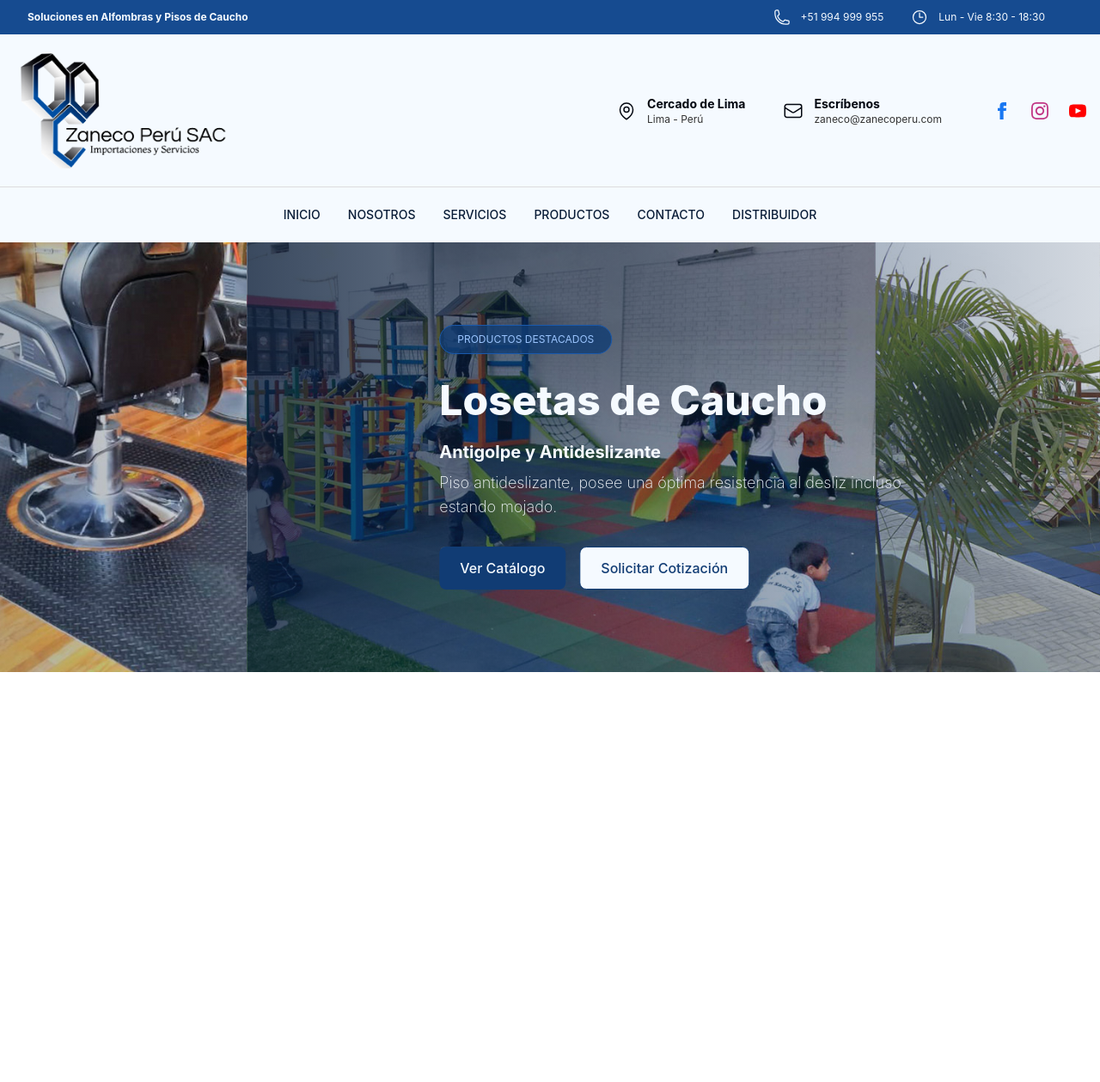
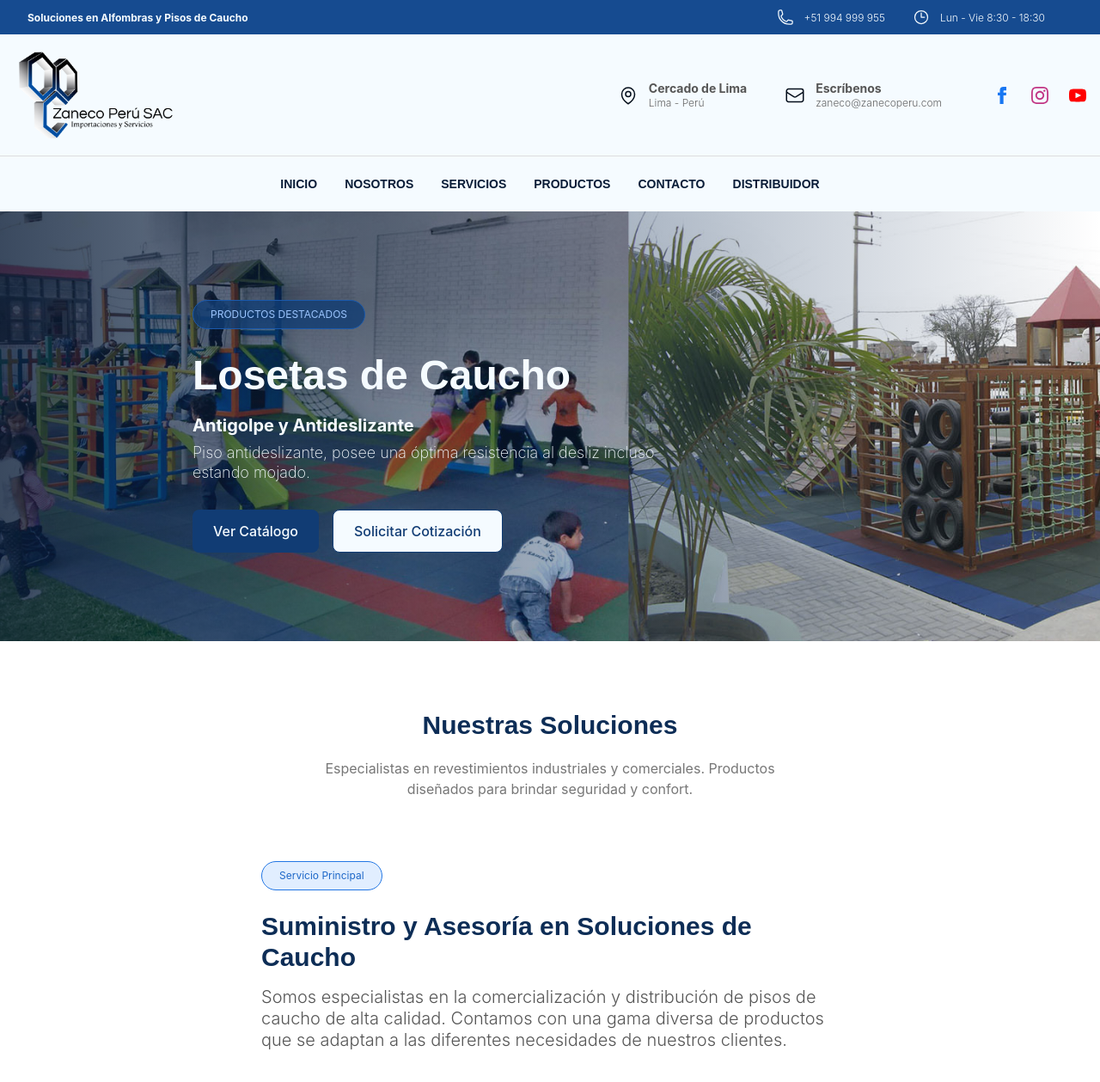
Before and after one commit to nicolaszagal/zanecowebsite, a Next.js app: page / in a window 1280 px wide. Shown: the top 1259 px of the page at 86% size. Before the commit the page ends 800 px from the top, so only its background shows below. Built offline with nearby package versions, Linux system fonts and the light colour scheme.

Commit message:
feat: Services

```diff
--- a/app/globals.css
+++ b/app/globals.css
@@ -1,8 +1,30 @@
 @import "tailwindcss";
 @config "../tailwind.config.ts";
 
+
 @layer base {
     html {
-        @apply text-primary-900;
+        @apply text-primary-800 font-body;
+        @apply bg-neutral;
     }
+
+    h1 {
+        @apply text-3xl font-heading;
+        @apply text-primary-600 font-semibold;
+    }
+
+    h2 {
+        @apply text-secondary-600;
+    }
+
+    p {
+        @apply text-secondary-800 font-light;
+        @apply text-xl leading-tight;
+    }
+
+    li {
+        @apply text-primary-700 font-medium;
+        @apply text-lg leading-tight;
+    }
+
 }
--- a/app/page.tsx
+++ b/app/page.tsx
@@ -1,8 +1,12 @@
 import "./globals.css"
 import Hero from "@/components/layout/home/Hero";
+import OurServices from "@/components/layout/home/OurServices";
 
 export default function Home() {
 return (
-    <Hero/>
+    <section>
+        <Hero/>
+        <OurServices/>
+    </section>
   );
 }
--- a/components/layout/Header.tsx
+++ b/components/layout/Header.tsx
@@ -4,18 +4,18 @@ export default function Header() {
     return(
         <div className="w-full mx-auto flex bg-primary-400 text-neutral text-xs items-center px-8 h-10 justify-between">
             <div>
-                <p className="font-bold">Soluciones en Alfombras y Pisos de Caucho</p>
+                <p className="font-bold font-neutral text-neutral text-xs">Soluciones en Alfombras y Pisos de Caucho</p>
             </div>
             <div className="flex items-center justify-between">
                 <svg xmlns="http://www.w3.org/2000/svg" fill="none" viewBox="0 0 24 24" strokeWidth={1.5} stroke="currentColor" className="size-5">
                     <path strokeLinecap="round" strokeLinejoin="round" d="M2.25 6.75c0 8.284 6.716 15 15 15h2.25a2.25 2.25 0 0 0 2.25-2.25v-1.372c0-.516-.351-.966-.852-1.091l-4.423-1.106c-.44-.11-.902.055-1.173.417l-.97 1.293c-.282.376-.769.542-1.21.38a12.035 12.035 0 0 1-7.143-7.143c-.162-.441.004-.928.38-1.21l1.293-.97c.363-.271.527-.734.417-1.173L6.963 3.102a1.125 1.125 0 0 0-1.091-.852H4.5A2.25 2.25 0 0 0 2.25 4.5v2.25Z" />
                 </svg>
-                <p className="pl-3 px-8">+51 994 999 955</p>
+                <p className="pl-3 px-8 text-neutral text-xs">+51 994 999 955</p>
 
                 <svg xmlns="http://www.w3.org/2000/svg" fill="none" viewBox="0 0 24 24" strokeWidth={1.5} stroke="currentColor" className="size-5">
                     <path strokeLinecap="round" strokeLinejoin="round" d="M12 6v6h4.5m4.5 0a9 9 0 1 1-18 0 9 9 0 0 1 18 0Z" />
                 </svg>
-                <p className="pl-3 px-8">Lun - Vie 8:30 - 18:30</p>
+                <p className="pl-3 px-8 text-neutral text-xs">Lun - Vie 8:30 - 18:30</p>
 
             </div>
         </div>
--- a/components/layout/Navbar.tsx
+++ b/components/layout/Navbar.tsx
@@ -8,7 +8,7 @@ export default function Navbar() {
             <div className="max-w-7xl mx-auto flex items-center justify-between p-4">
                 {/*Logo*/}
                 <div className="flex img fluid items-center justify-center md:justify-start">
-                    <img src="/img/logo.png" alt="Logo" className="w-48 lg:w-64 object-contain"/>
+                    <img src="/img/logo.png" alt="Logo" className="w-32 lg:w-48 object-contain"/>
                 </div>
                 <div className="max-w-7xl flex gap-y-6 gap-x-8">
                     <div className="flex flex-col sm:flex-row">
@@ -21,7 +21,7 @@ export default function Navbar() {
                             </div>
                             <div className="mx-3 justify-center text-center md:text-left my-2">
                                 <p className="text-xs md:text-sm font-bold">Cercado de Lima</p>
-                                <p className="text-xs text-accent">Lima - Perú</p>
+                                <p className="text-xs text-secondary-700">Lima - Perú</p>
                             </div>
                         </div>
                         <div className="mx-4 flex justify-center">
@@ -32,7 +32,7 @@ export default function Navbar() {
                             </div>
                             <div className="mx-3 justify-center text-center md:text-left my-2">
                                 <p className="text-xs md:text-sm font-bold">Escríbenos</p>
-                                <p className="text-xs text-accent">zaneco@zanecoperu.com</p>
+                                <p className="text-xs text-secondary-700">zaneco@zanecoperu.com</p>
                             </div>
                         </div>
                     </div>
@@ -60,9 +60,9 @@ export default function Navbar() {
                     </div>
                 </div>
             </div>
-            <nav className="w-full border-t-1 border-secondary flex items-center justify-center">
+            <nav className="w-full border-t-1 border-secondary-50 flex items-center justify-center">
                 <div className="max-w-7xl items-center mx-auto flex justify-between px-6 h-16">
-                  <div className="flex gap-8 text-sm text-primary-700 text font-medium">
+                  <div className="flex gap-8 text-sm text-primary-700 text font-bold font-heading">
                       <Link href="/" className="hover:text-primary-400 transition">
                           INICIO
                       </Link>
--- a/components/layout/home/HeroSlide.tsx
+++ b/components/layout/home/HeroSlide.tsx
@@ -1,4 +1,4 @@
-import TopProductTag from "@/components/ui/TopProductTag";
+import Tag from "@/components/ui/Tag";
 import Button from "@/components/ui/Button";
 
 export default function HeroSlide({
@@ -27,14 +27,14 @@ export default function HeroSlide({
 
             {/* Contenido */}
             <div className="relative z-10 max-w-6xl ml-10 lg:ml-50 px-6 text-neutral">
-                <TopProductTag text="PRODUCTOS DESTACADOS" />
+                <Tag text="PRODUCTOS DESTACADOS" />
 
-                <h1 className="text-5xl font-extrabold leading-tight mb-4 max-w-150">
+                <h1 className="text-5xl font-extrabold leading-tight mb-4 max-w-150 text-neutral">
                     {title}
                 </h1>
 
-                <p className="max-w-xl text-xl font-bold mb-2">{subtitle}</p>
-                <p className="max-w-xl text-lg font-extralight mb-8">
+                <p className="max-w-xl text-xl font-bold mb-2 text-neutral">{subtitle}</p>
+                <p className="max-w-xl text-lg font-extralight mb-8 text-neutral">
                     {description}
                 </p>
 
--- /dev/null
+++ b/components/layout/home/OurServices.tsx
@@ -0,0 +1,61 @@
+import Tag from "@/components/ui/Tag";
+import Button from "@/components/ui/Button";
+
+export default function OurServices(){
+    return (
+        <section>
+            <div className="bg-white">
+                <h1 className="text-center pt-20">Nuestras Soluciones</h1>
+                <h2 className="text-center mx-auto max-w-xl py-5">Especialistas en revestimientos industriales y comerciales. Productos diseñados para brindar seguridad y confort.</h2>
+                <div className="container flex flex-row flex-wrap p-10 mx-auto justify-center items-center">
+                    <div className="text-4xl max-w-2xl">
+                        <Tag text={"Servicio Principal"} variant={"secondary"}/>
+                        <h1 className="">Suministro y Asesoría en Soluciones de Caucho</h1>
+                        <p className="py-4">Somos especialistas en la comercialización y distribución de pisos de caucho de alta calidad. Contamos con una gama diversa de productos que se adaptan a las diferentes necesidades de nuestros clientes.</p>
+                        <ul>
+                            <li className="py-4">
+                                <div className="flex items-center">
+                                    <svg xmlns="http://www.w3.org/2000/svg" fill="none" viewBox="0 0 24 24" strokeWidth={1.5} stroke="currentColor" className="size-6">
+                                        <path strokeLinecap="round" strokeLinejoin="round" d="m4.5 12.75 6 6 9-13.5" />
+                                    </svg>
+                                    <h1 className="text-lg mx-2">Evaluación de Espacios</h1>
+                                </div>
+                                <p className="text-sm mx-8">Análisis completo del área a intervenir para determinar la mejor solución</p>
+                            </li>
+                            <li className="py-4">
+                                <div className="flex items-center">
+                                    <svg xmlns="http://www.w3.org/2000/svg" fill="none" viewBox="0 0 24 24" strokeWidth={1.5} stroke="currentColor" className="size-6">
+                                        <path strokeLinecap="round" strokeLinejoin="round" d="m4.5 12.75 6 6 9-13.5" />
+                                    </svg>
+                                    <h1 className="text-lg mx-2">Garantía de Calidad</h1>
+                                </div>
+                                <p className="text-sm mx-8">Productos verificados al 100%, fabricados con estándares internacionales</p>
+                            </li>
+                            <li className="py-4">
+                                <div className="flex items-center">
+                                    <svg xmlns="http://www.w3.org/2000/svg" fill="none" viewBox="0 0 24 24" strokeWidth={1.5} stroke="currentColor" className="size-6">
+                                        <path strokeLinecap="round" strokeLinejoin="round" d="m4.5 12.75 6 6 9-13.5" />
+                                    </svg>
+                                    <h1 className="text-lg mx-2">Asesoría Integral</h1>
+                                </div>
+                                <p className="text-sm mx-8">Te acompañamos en todo el proceso, desde la selección hasta la implementación</p>
+                            </li>
+                        </ul>
+                        <div className="text-sm mx-auto my-5">
+                            <Button text="Solicitar Cotización" variant={"primary"}/>
+                        </div>
+                    </div>
+                    <div>
+                        <img src="/img/home/service.jpg" alt="Servicio Principal" className="max-w-2xl w-full h-auto rounded-lg"/>
+                    </div>
+                </div>
+            </div>
+            <div className="bg-neutral my-20">
+                <h1 className="text-center">Servicios Complementarios</h1>
+                <h2 className="text-center mx-auto max-w-xl my-5">Además de la venta y asesoría, ofrecemos servicios adicionales para garantizar la máxima durabilidad de nuestros productos.</h2>
+
+
+            </div>
+        </section>
+    )
+}
--- /dev/null
+++ b/components/ui/Tag.tsx
@@ -0,0 +1,19 @@
+type TagProps = {
+    text: string;
+    variant?: "primary" | "secondary";
+}
+
+export default function Tag({text, variant = "primary"}: TagProps) {
+    const baseStyles = "inline-block px-5 py-2 rounded-full text-xs mb-6";
+
+    const variants = {
+        primary: "bg-primary-500/80 border border-primary-300 text-primary-50",
+        secondary: "bg-primary-50/30 border border-primary-100 text-primary-200"
+    }
+
+    return (
+        <span className={`${baseStyles} ${variants[variant]}`}>
+            {text}
+        </span>
+    );
+}
--- a/components/ui/TopProductTag.tsx
+++ /dev/null
@@ -1,7 +0,0 @@
-export default function TopProductTag({ text }: {text: string}) {
-    return (
-        <span className="inline-block bg-primary-500/80 border border-primary-300 text-primary-50  px-5 py-2 rounded-full text-xs mb-6">
-            {text}
-        </span>
-    );
-}
--- a/tailwind.config.ts
+++ b/tailwind.config.ts
@@ -6,6 +6,12 @@ const config: Config = {
         "./components/**/*.{js,ts,jsx,tsx,mdx}",
     ],
     theme: {
+        extend: {
+            fontFamily: {
+                heading: ["Montserrat", "sans-serif"],
+                body: ["Inter", "sans-serif"],
+            }
+        },
         colors: {
             primary: {
                 50: "#9bc5ff",
@@ -19,9 +25,19 @@ const config: Config = {
                 800: "#040E1B",
                 900: "#02060F",
             },
-            secondary: "#dddddd",
-            accent: "#333333",
-            neutral: "#f5faff",
+            secondary: {
+                50:"#dddddd",
+                100:"#cccccc",
+                200:"#bbbbbb",
+                300:"#aaaaaa",
+                400:"#999999",
+                500:"#888888",
+                600:"#777777",
+                700:"#666666",
+                800:"#555555",
+                900:"#444444",
+            },
+            neutral: "#f5fbff",
 
             white: "#ffffff",
             black: "#000000",
```
Also changed, not shown: public/img/home/service.jpg (added).
